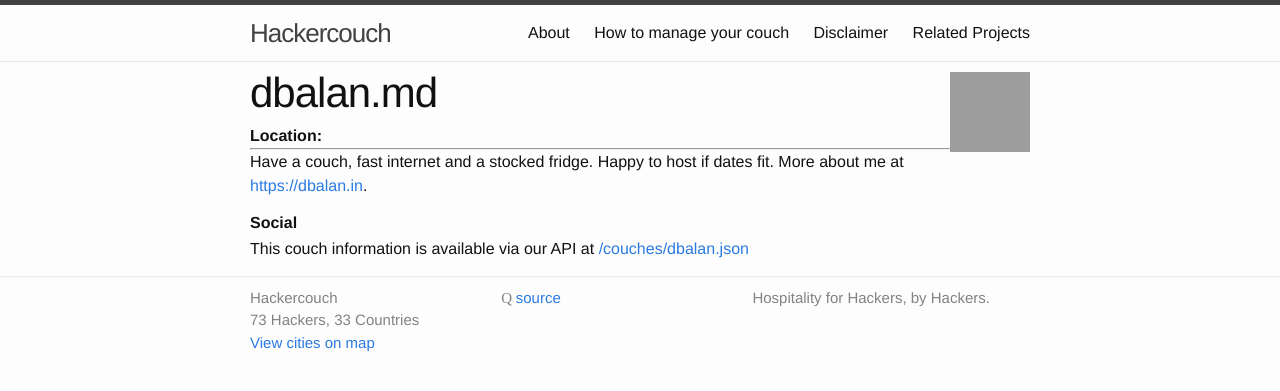
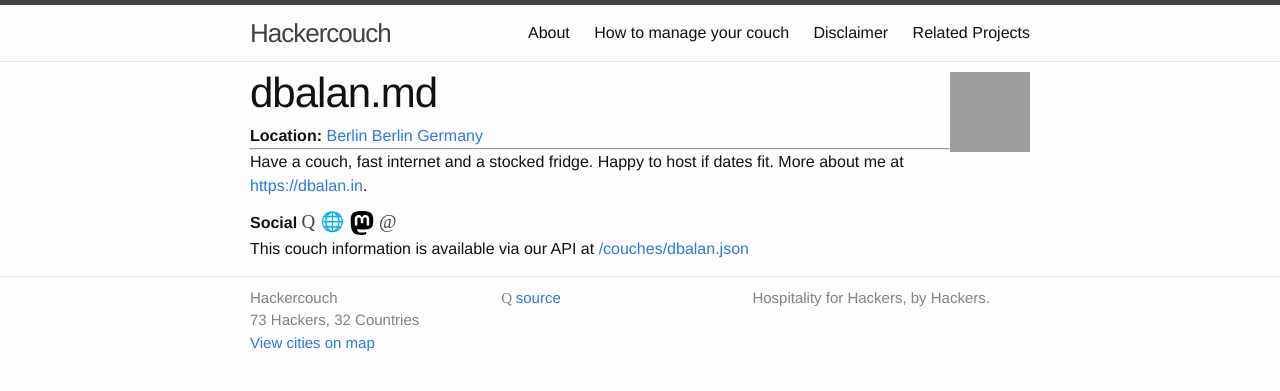
Before and after one commit to hackercouch/hackercouch, a Jekyll site: the page built from _couches/dbalan.md, in a window 1280 px wide, cut to the strip 0-391 px from the top of the page. Built offline with Jekyll 4.4.1, drawn with Linux system fonts in a browser that asks for light colours; some web fonts are replaced; grey boxes are pictures that could not be loaded.

Commit message:
Fix Mastodon icon

```diff
--- a/_config.yml
+++ b/_config.yml
@@ -45,3 +45,7 @@
     values:
       layout: json
       permalink: /couches/:path.json
+# Ignore warnings
+# https://github.com/jekyll/minima/issues/709
+sass:
+  quiet_deps: true
--- a/_couches/dbalan.md
+++ b/_couches/dbalan.md
@@ -1,6 +1,6 @@
 ---
 github: dbalan
-mastodon: @notmycommit@notwork.in
+mastodon: "@notmycommit@notwork.in"
 email: mail@dbalan.in
 website: https://dbalan.in
 city: Berlin
--- a/_includes/social.html
+++ b/_includes/social.html
@@ -40,6 +40,15 @@
     href="{{couch.website}}"
   >
     &#127760;
+  </a>
+
+  {% endif %} {% if couch.mastodon %}
+  <a
+    data-tipsy="Mastodon/Fediverse"
+    class="tipsy--{{ include.tooltip-direction }}"
+    href="{{couch.mastodon}}"
+  >
+    <img class=socicon src="/css/socicon/mastodon.svg" height=24 width=24>
   </a>
   {% endif %} {% if couch.couchsurfing %}
   <a
```
Also changed, not shown: css/socicon/mastodon.svg (added).
